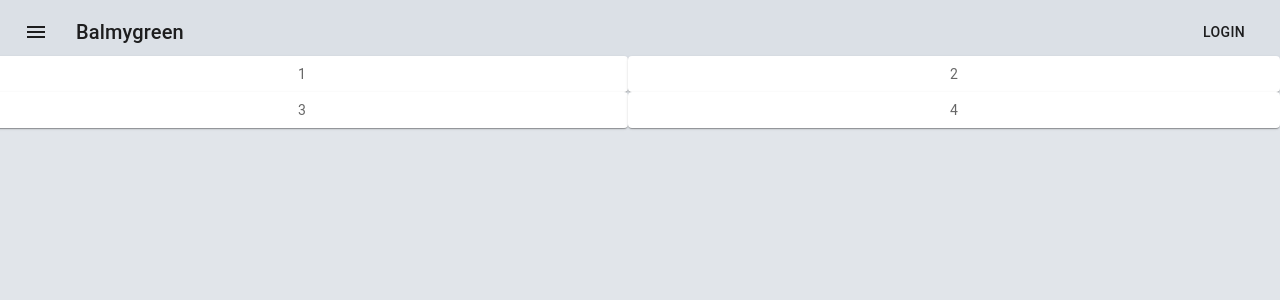
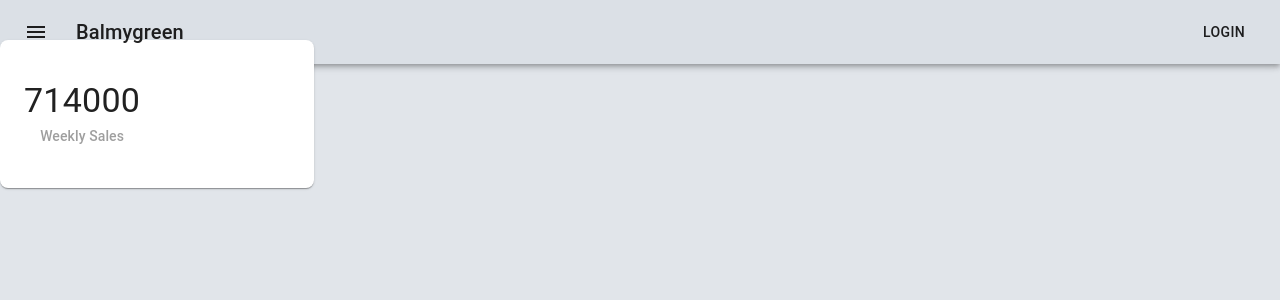
Before and after one commit to bckim9489/balmygreen_react, a React (Vite) app in the folder balmygreen/: page /login in a window 1280 px wide. Both pictures are taken after typing "Sample", "Sample123" into the empty fields and a click on the button "로그인". Shown: the top 300 px of the page. Built offline with nearby package versions, Linux system fonts and the light colour scheme.

Commit message:
메인 페이지 변경

```diff
--- /dev/null
+++ b/balmygreen/src/components/app-widget-summary.tsx
@@ -0,0 +1,44 @@
+import PropTypes from 'prop-types';
+
+import Box from '@mui/material/Box';
+import Card from '@mui/material/Card';
+import Stack from '@mui/material/Stack';
+import Typography from '@mui/material/Typography';
+
+
+// ----------------------------------------------------------------------
+
+export default function AppWidgetSummary({ title, total, icon, color = 'primary', sx, ...other }:any) {
+  return (
+    <Card
+      component={Stack}
+      spacing={3}
+      direction="row"
+      sx={{
+        px: 3,
+        py: 5,
+        borderRadius: 2,
+        ...sx,
+      }}
+      {...other}
+    >
+      {icon && <Box sx={{ width: 64, height: 64 }}>{icon}</Box>}
+
+      <Stack spacing={0.5}>
+        <Typography variant="h4">{total}</Typography>
+
+        <Typography variant="subtitle2" sx={{ color: 'text.disabled' }}>
+          {title}
+        </Typography>
+      </Stack>
+    </Card>
+  );
+}
+
+AppWidgetSummary.propTypes = {
+  color: PropTypes.string,
+  icon: PropTypes.oneOfType([PropTypes.element, PropTypes.string]),
+  sx: PropTypes.object,
+  title: PropTypes.string,
+  total: PropTypes.number,
+};
--- a/balmygreen/src/pages/Dashboard.tsx
+++ b/balmygreen/src/pages/Dashboard.tsx
@@ -1,4 +1,5 @@
-import { Box, Grid, Paper, styled } from "@mui/material";
+import { Box, Container, Grid, Paper, Typography, styled } from "@mui/material";
+import AppWidgetSummary from "../components/app-widget-summary";
 
 const Item = styled(Paper)(({ theme }) => ({
   backgroundColor: theme.palette.mode === 'dark' ? '#1A2027' : '#fff',
@@ -11,21 +12,66 @@ const Item = styled(Paper)(({ theme }) => ({
 export default function Dashboard() {
 
   return (
-    <Box sx={{ width: '100%' }}>
-      <Grid container rowSpacing={1} columnSpacing={{ xs: 1, sm: 2, md: 3 }}>
-        <Grid xs={6}>
-          <Item>1</Item>
-        </Grid>
-        <Grid xs={6}>
-          <Item>2</Item>
-        </Grid>
-        <Grid xs={6}>
-          <Item>3</Item>
-        </Grid>
-        <Grid xs={6}>
-          <Item>4</Item>
-        </Grid>
+    // <Box sx={{ width: '100%' }}>
+    //   <Grid container rowSpacing={1} columnSpacing={{ xs: 1, sm: 2, md: 3 }}>
+    //     <Grid xs={6}>
+    //       <Item>1</Item>
+    //     </Grid>
+    //     <Grid xs={6}>
+    //       <Item>2</Item>
+    //     </Grid>
+    //     <Grid xs={6}>
+    //       <Item>3</Item>
+    //     </Grid>
+    //     <Grid xs={6}>
+    //       <Item>4</Item>
+    //     </Grid>
+    //   </Grid>
+    // </Box>
+    <Container maxWidth="xl">
+
+    <Grid container spacing={3}>
+      <Grid xs={12} sm={6} md={3}>
+        <AppWidgetSummary
+            title="Weekly Sales"
+            total={714000}
+            color="success"
+            //icon={<img alt="icon" src="/assets/icons/glass/ic_glass_bag.png" />}
+          />
       </Grid>
-    </Box>
+
+      <Grid xs={12} sm={6} md={3}>
+
+      </Grid>
+
+      <Grid xs={12} sm={6} md={3}>
+
+      </Grid>
+
+      <Grid xs={12} sm={6} md={3}>
+
+      </Grid>
+
+      <Grid xs={12} md={6} lg={8}>
+
+      </Grid>
+
+      <Grid xs={12} md={6} lg={4}>
+
+      </Grid>
+
+      <Grid xs={12} md={6} lg={8}>
+
+      </Grid>
+
+      <Grid xs={12} md={6} lg={4}>
+
+      </Grid>
+
+      <Grid xs={12} md={6} lg={8}>
+
+      </Grid>
+    </Grid>
+  </Container>
   );
 }
```
Also changed, not shown: balmygreen/src/util/format-number.js (added, +37 -0 lines).
